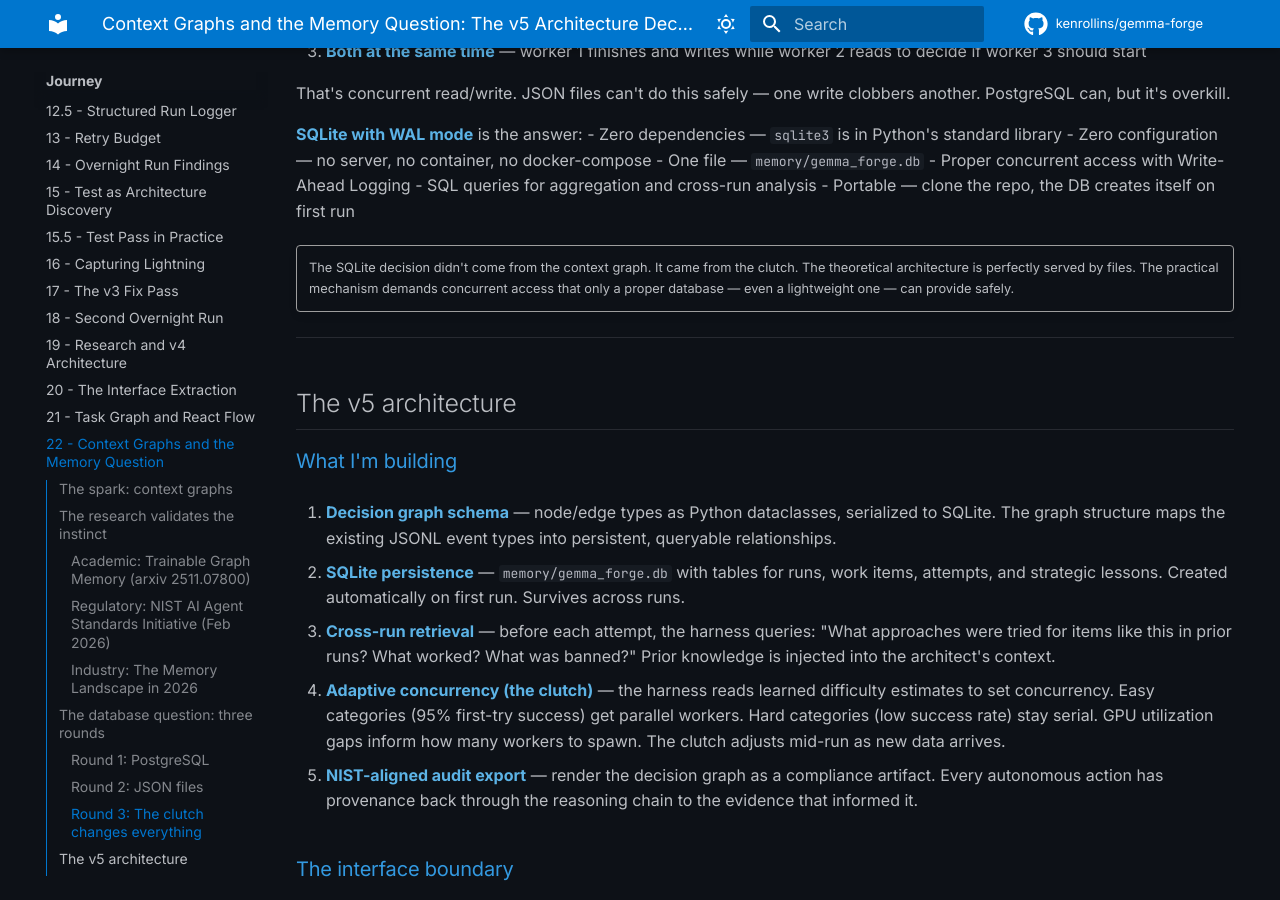
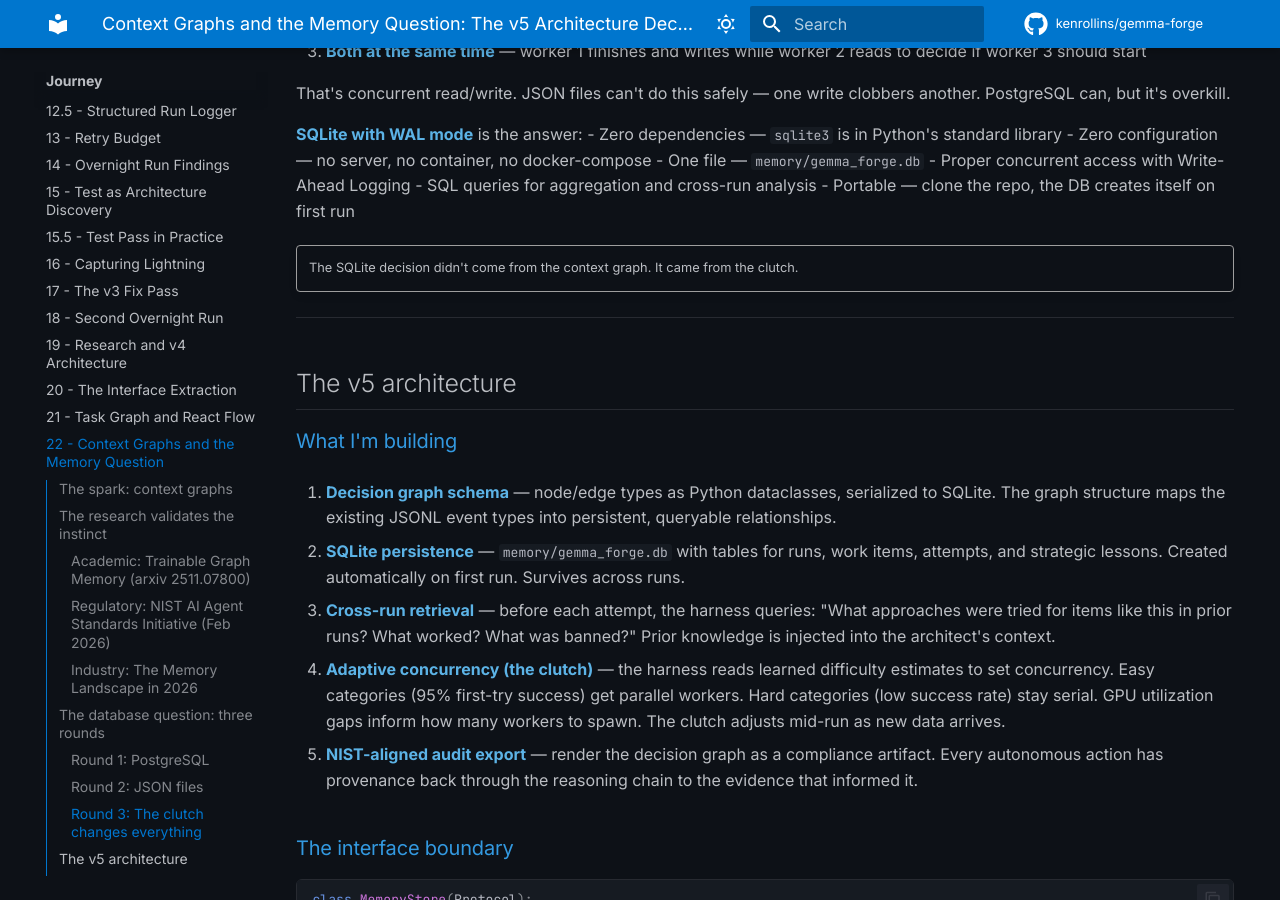
Before and after one commit to kenrollins/gemma-forge, an MkDocs documentation site: the page built from docs/journal/journey/22-context-graphs-and-the-memory-question.md, in a window 1280 px wide and 900 px high, scrolled down 3090 px. Built offline with MkDocs 1.6.1 and Material for MkDocs 9.7.7, drawn with Linux system fonts in a browser that asks for light colours; comment, search, counter and statistics services are not loaded; some of the changed text lies outside the part shown.

Commit message:
docs(journal): entry 22 — tighten the two callouts
Second-pass review caught two callouts that didn't fully carry
themselves out of context:

- "The memory is worth more than the extra parameters." was vague on
  its own. Added the research finding ("A 4B model with graph memory
  outperformed an 8B model without it") so the callout is grounded
  when someone pulls just the quote into a deck or search result.
- The SQLite-from-the-clutch callout was four sentences long. Kept
  the punch ("didn't come from the context graph — came from the
  clutch") and dropped the theoretical-vs-practical elaboration,
  which already lives in the prose directly above.

Co-Authored-By: Claude Opus 4.7 (1M context) <noreply@anthropic.com>

```diff
--- a/docs/journal/journey/22-context-graphs-and-the-memory-question.md
+++ b/docs/journal/journey/22-context-graphs-and-the-memory-question.md
@@ -163,7 +163,7 @@ write clobbers another. PostgreSQL can, but it's overkill.
 - Portable — clone the repo, the DB creates itself on first run
 
 !!! quote ""
-    The SQLite decision didn't come from the context graph. It came from the clutch. The theoretical architecture is perfectly served by files. The practical mechanism demands concurrent access that only a proper database — even a lightweight one — can provide safely.
+    The SQLite decision didn't come from the context graph. It came from the clutch.
 
 ---
 
```
Also changed, not shown: other parts of docs/journal/journey/22-context-graphs-and-the-memory-question.md (+1 -1 lines).
